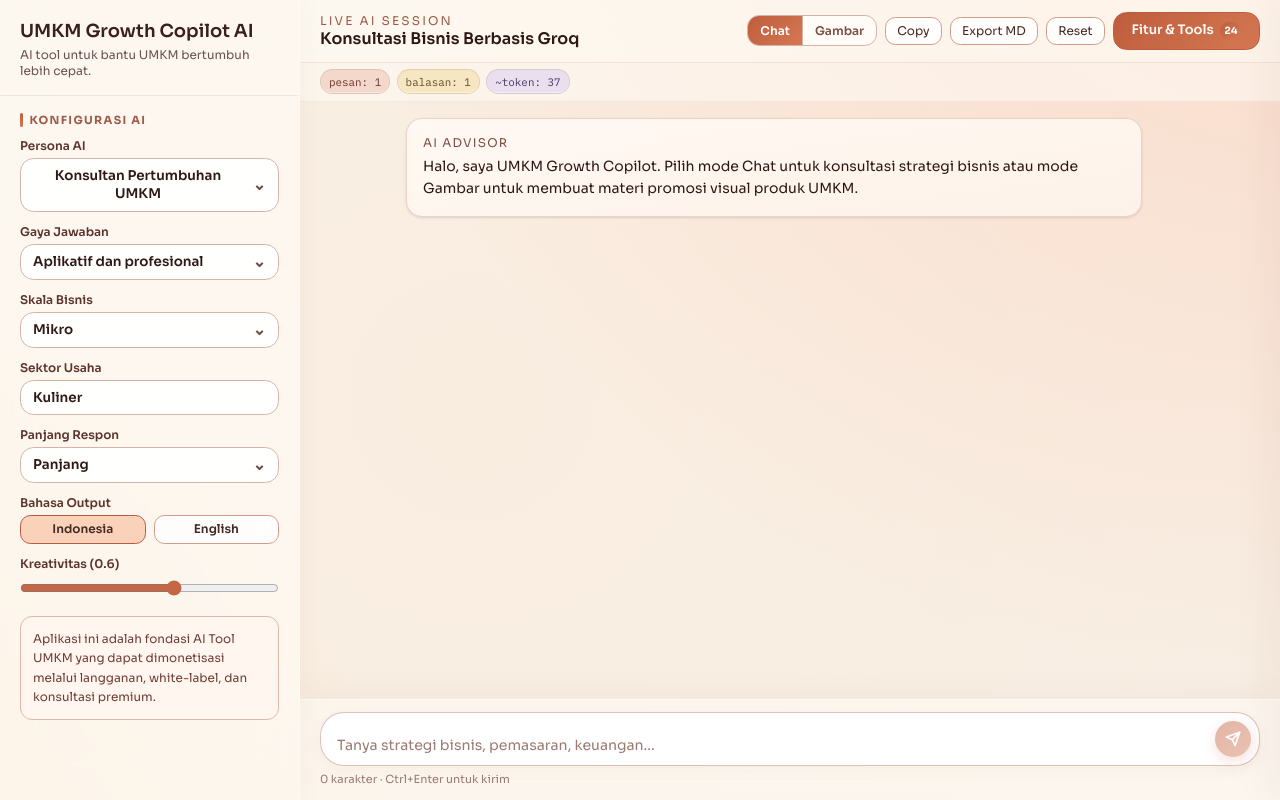
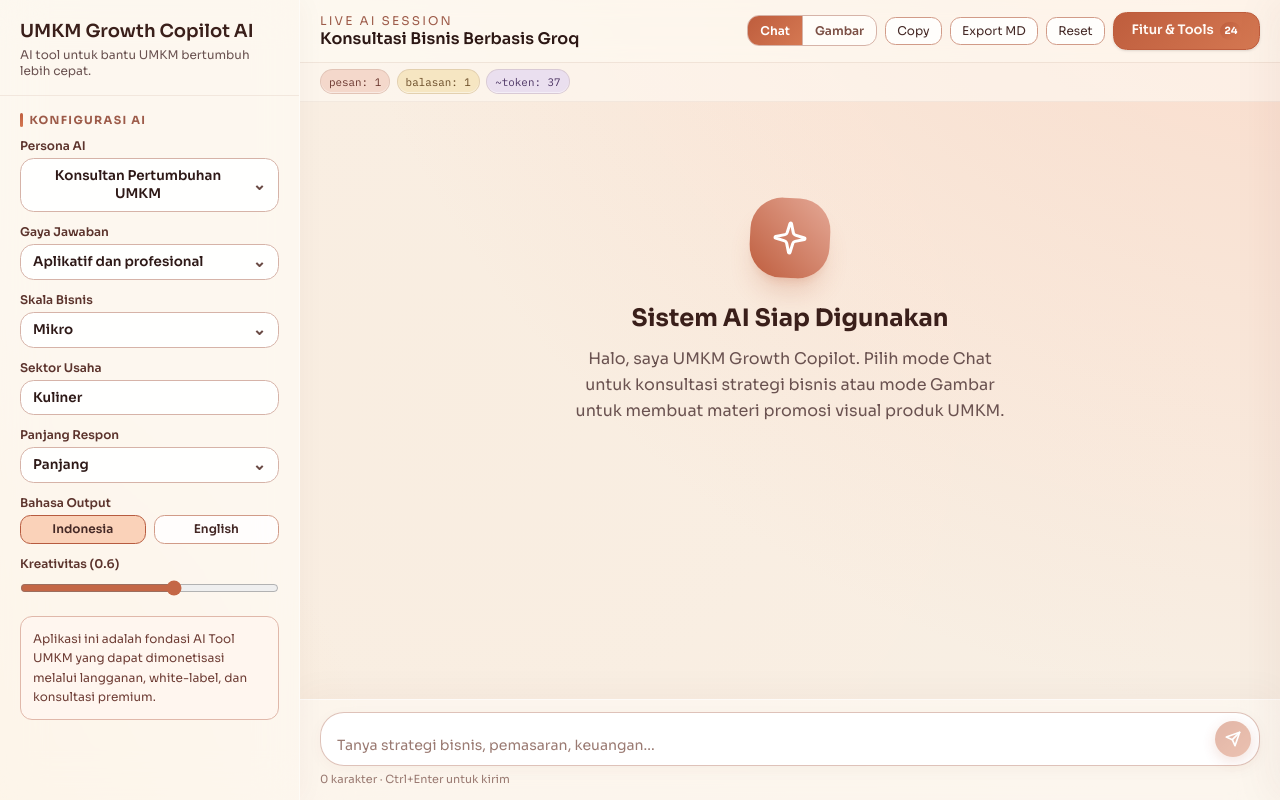
Before and after one commit to Filbert-Lab/UMKM-Growth-Copilot, a Next.js app: page / in a window 1280 px wide. Built offline with nearby package versions, Linux system fonts and the light colour scheme.

Commit message:
feat: add tooltips and a beautiful empty state illustration

```diff
--- a/src/app/page.tsx
+++ b/src/app/page.tsx
@@ -598,25 +598,26 @@ export default function Home() {
           </div>
           <div className="chat-header-right">
             <div className="mode-switcher">
-              <button type="button" className={mode === "chat" ? "is-active" : ""}
+              <button type="button" className={mode === "chat" ? "is-active" : ""} title="Mode Chat Berbasis Teks"
                 onClick={() => setMode("chat")}>Chat</button>
-              <button type="button" className={mode === "gambar" ? "is-active" : ""}
+              <button type="button" className={mode === "gambar" ? "is-active" : ""} title="Mode Generator Visual"
                 onClick={() => setMode("gambar")}>Gambar</button>
             </div>
-            <button type="button" onClick={copyLatestAnswer}
+            <button type="button" onClick={copyLatestAnswer} title="Salin jawaban AI yang terakhir"
               className={`ui-btn ui-btn-soft ${copied ? "ui-btn-active" : ""}`}>
               {copied ? "✓ Tersalin" : "Copy"}
             </button>
-            <button type="button" onClick={exportConversation}
+            <button type="button" onClick={exportConversation} title="Unduh log percakapan dalam format Markdown"
               className={`ui-btn ui-btn-soft ${exported ? "ui-btn-active" : ""}`}>
               {exported ? "✓" : "Export MD"}
             </button>
-            <button type="button" onClick={clearConversation} className="ui-btn ui-btn-soft">
+            <button type="button" onClick={clearConversation} title="Bersihkan riwayat obrolan" className="ui-btn ui-btn-soft">
               Reset
             </button>
             <button
               type="button"
-              className="ui-btn ui-btn-primary ui-btn-lg"
+              className="ui-btn ui-btn-primary ui-btn-lg shadow-sm hover:shadow-md transition-shadow"
+              title="Buka panel template dan alat analitik (24 Fitur)"
               onClick={() => { setDrawerOpen(true); }}
             >
               Fitur &amp; Tools <span className="feature-badge ml-1">24</span>
@@ -636,6 +637,23 @@ export default function Home() {
           <div className="space-y-3 max-w-3xl mx-auto">
             {messages.map((message, index) => {
               const messageIsImage = isImageDataUrl(message.content);
+
+              if (message.id === "welcome-message") {
+                return (
+                  <div key={message.id} className="flex flex-col items-center justify-center py-12 md:py-20 text-center reveal" style={{ animationDelay: `${Math.min(index * 40, 240)}ms` }}>
+                    <div className="w-20 h-20 bg-gradient-to-tr from-[#be5d3d] to-[#e4a896] rounded-[2rem] rotate-3 flex items-center justify-center mb-6 shadow-xl shadow-[#be5d3d]/20 transition-transform hover:rotate-12 hover:scale-105 duration-300">
+                      <svg width="36" height="36" viewBox="0 0 24 24" fill="none" stroke="white" strokeWidth="2" strokeLinecap="round" strokeLinejoin="round">
+                        <path d="M9.937 15.5A2 2 0 0 0 8.5 14.063l-6.135-1.582a.5.5 0 0 1 0-.962L8.5 9.936A2 2 0 0 0 9.937 8.5l1.582-6.135a.5.5 0 0 1 .963 0L14.063 8.5A2 2 0 0 0 15.5 9.937l6.135 1.581a.5.5 0 0 1 0 .964L15.5 14.063a2 2 0 0 0-1.437 1.437l-1.582 6.135a.5.5 0 0 1-.963 0z" />
+                      </svg>
+                    </div>
+                    <h3 className="text-xl md:text-2xl font-bold text-[#3a1f1a] mb-3">Sistem AI Siap Digunakan</h3>
+                    <p className="text-[#6a5250] max-w-md mx-auto text-sm md:text-base leading-relaxed">
+                      {message.content}
+                    </p>
+                  </div>
+                );
+              }
+
               return (
                 <article
                   key={message.id}
```
